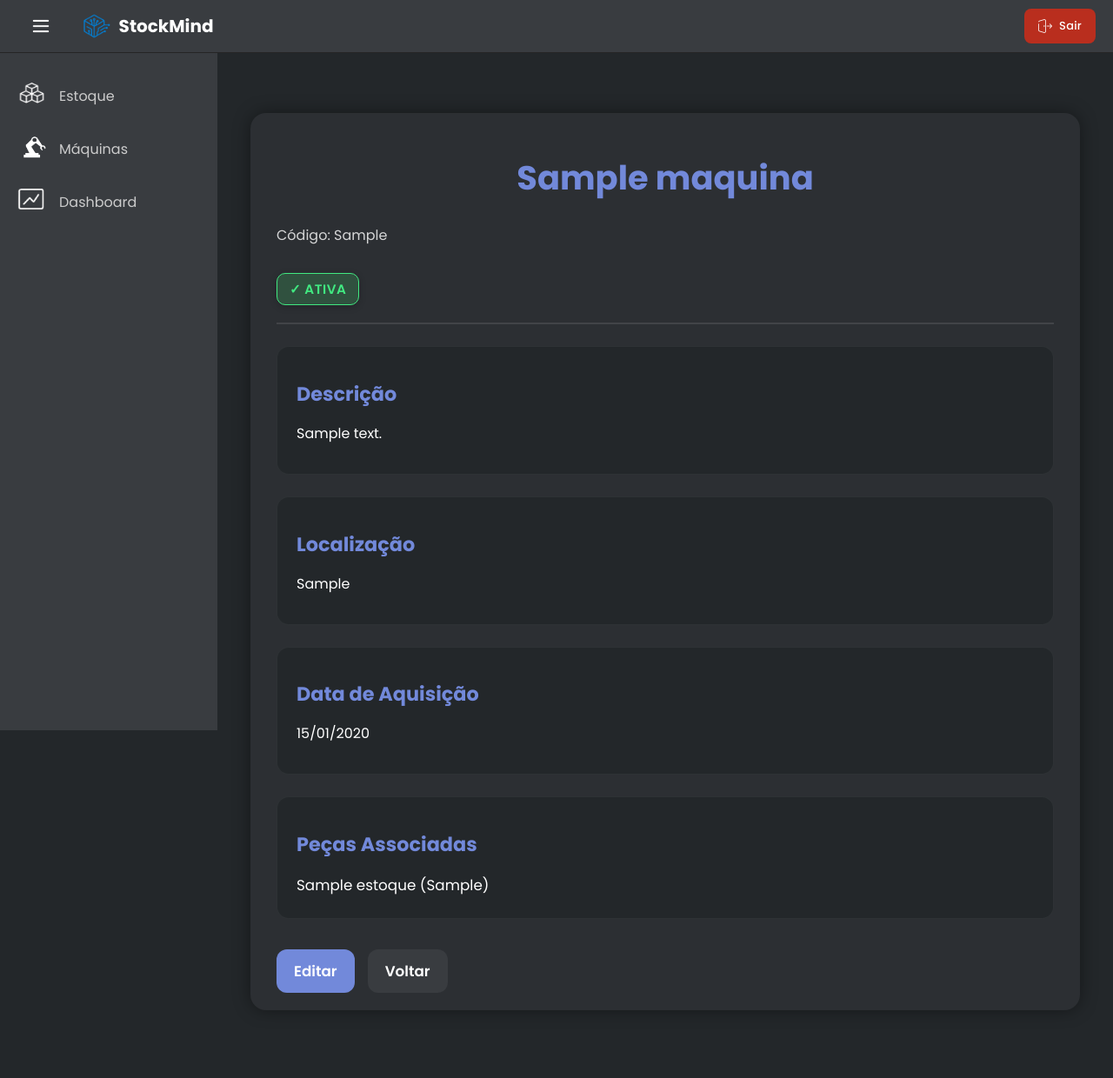
After one commit to leonardogranata/StockMind, a Django app: page /maquinas/1/ in a window 1280 px wide. The commit adds this page. Shown: the whole page at 87% size. Run offline with Django 5.2, Linux system fonts and the light colour scheme; tables that the repository leaves empty hold one stand-in row (values such as "Sample post"); some libraries are stand-ins or nearby versions.

Commit message:
Criando uma página de detalhes das máquinas

```diff
--- a/estoque/urls.py
+++ b/estoque/urls.py
@@ -14,4 +14,5 @@ urlpatterns = [
     path('cadastro/maquina/', views.cadastrarMaquina, name='cadastro_maquina'),
     path('maquinas/editar/<int:id>/', views.editar_maquina, name='editar_maquina'),
     path('maquinas/excluir/<int:id>/', views.excluir_maquina, name='excluir_maquina'),
+    path('maquinas/<int:id>/', views.detalhes_maquina, name='detalhes_maquina'),
 ]
--- a/estoque/views.py
+++ b/estoque/views.py
@@ -274,3 +274,8 @@ def excluir_estoque(request, pk):
         return redirect('home')
 
     return render(request, 'estoque/excluir.html', {'estoque': item})
+
+
+def detalhes_maquina(request, id):
+    maquina = get_object_or_404(Maquina, id=id)
+    return render(request, 'estoque/detalhes_maquina.html', {'maquina': maquina})
--- a/stockmind/static/css/style.css
+++ b/stockmind/static/css/style.css
@@ -2615,3 +2615,158 @@ input:focus, select:focus {
     border-color: #7289da;
     background: #1f2124;
 }
+
+/* === PÁGINA DE DETALHES DA MÁQUINA === */
+
+.pagina-detalhe-maquina {
+    max-width: 900px;
+    margin: 40px auto;
+    padding: 20px 30px;
+    background: var(--fundo-escuro);
+    border-radius: 18px;
+    box-shadow: 0 0 20px rgba(0,0,0,0.4);
+    color: var(--white-color);
+    animation: fadeIn 0.3s ease-in-out;
+}
+
+@keyframes fadeIn {
+    from { opacity: 0; transform: translateY(10px); }
+    to { opacity: 1; transform: translateY(0); }
+}
+
+/* TOPÃO */
+.cabecalho-detalhe {
+    margin-bottom: 25px;
+    padding-bottom: 20px;
+    border-bottom: 2px solid rgba(255, 255, 255, 0.1);
+}
+
+.cabecalho-detalhe h1 {
+    font-size: 2.4rem;
+    font-weight: 700;
+    color: var(--primary-color);
+}
+
+.cabecalho-detalhe .codigo {
+    margin-top: 6px;
+    font-size: 1rem;
+    opacity: 0.8;
+}
+
+/* STATUS BONITÃO */
+.status {
+    margin-top: 15px;
+    display: inline-block;
+    padding: 6px 14px;
+    border-radius: 10px;
+    font-weight: 600;
+    font-size: 0.95rem;
+}
+
+.status-ativa {
+    background: rgba(67, 214, 111, 0.2);
+    color: #41e981;
+    border: 1px solid #41e981;
+}
+
+.status-emmanutenção {
+    background: rgba(240, 200, 60, 0.2);
+    color: #e5c143;
+    border: 1px solid #e5c143;
+}
+
+.status-inativa {
+    background: rgba(235, 80, 80, 0.2);
+    color: #ff6b6b;
+    border: 1px solid #ff6b6b;
+}
+
+/* BLOCO DE INFO */
+.conteudo-info {
+    margin-top: 25px;
+    display: flex;
+    flex-direction: column;
+    gap: 25px;
+}
+
+.bloco {
+    background: var(--fundo-color);
+    padding: 18px 22px;
+    border-radius: 14px;
+    border: 1px solid rgba(255,255,255,0.05);
+    transition: transform 0.15s ease, box-shadow 0.15s ease;
+}
+
+.bloco:hover {
+    transform: translateY(-3px);
+    box-shadow: 0 4px 14px rgba(0,0,0,0.25);
+}
+
+.bloco h2 {
+    margin-bottom: 10px;
+    font-size: 1.4rem;
+    color: var(--primary-color);
+}
+
+/* LISTA DE PEÇAS */
+.lista-pecas {
+    list-style: none;
+    padding: 0;
+    margin: 0;
+}
+
+.lista-pecas li {
+    padding: 7px 0;
+    border-bottom: 1px solid rgba(255,255,255,0.05);
+    font-size: 1.05rem;
+}
+
+.lista-pecas li:last-child {
+    border-bottom: none;
+}
+
+/* BOTÕES FINAIS */
+.acoes-final {
+    margin-top: 35px;
+    display: flex;
+    gap: 15px;
+}
+
+.acoes-final a {
+    text-decoration: none;
+    padding: 12px 20px;
+    border-radius: 12px;
+    font-weight: 600;
+    font-size: 1.05rem;
+}
+
+.botao-editar {
+    background: var(--primary-color);
+    color: white;
+    transition: 0.2s;
+}
+
+.botao-editar:hover {
+    background: #5b74d4;
+}
+
+.botao-voltar {
+    background: var(--cinza-color);
+    color: #fff;
+    transition: 0.2s;
+}
+
+.botao-voltar:hover {
+    background: #4b4d50;
+}
+
+/* LINK DO NOME NA LISTA DE MÁQUINAS */
+.link-detalhe {
+    text-decoration: none;
+    color: var(--white-color);
+    transition: 0.2s;
+}
+
+.link-detalhe:hover {
+    color: var(--primary-color);
+}
--- /dev/null
+++ b/stockmind/templates/estoque/detalhes_maquina.html
@@ -0,0 +1,66 @@
+{% extends "base.html" %}
+{% load static %}
+
+{% block title %}Detalhes da Máquina{% endblock %}
+
+{% block content %}
+<div class="pagina-detalhe-maquina">
+
+    <div class="cabecalho-detalhe">
+        <h1>{{ maquina.nome }}</h1>
+        <p class="codigo">Código: {{ maquina.codigo }}</p>
+
+        <span class="status badge-status status-{{ maquina.status|lower|cut:' ' }}">
+            {% if maquina.status == "Ativa" %}
+                ✓ Ativa
+            {% elif maquina.status == "Em manutenção" %}
+                ⚙ Em manutenção
+            {% else %}
+                ✕ Inativa
+            {% endif %}
+        </span>
+    </div>
+
+    <div class="conteudo-info">
+        <div class="bloco">
+            <h2>Descrição</h2>
+            <p>{{ maquina.descricao|default:"Não informada" }}</p>
+        </div>
+
+        <div class="bloco">
+            <h2>Localização</h2>
+            <p>{{ maquina.localizacao|default:"Não informada" }}</p>
+        </div>
+
+        <div class="bloco">
+            <h2>Data de Aquisição</h2>
+            <p>
+                {% if maquina.data_aquisicao %}
+                    {{ maquina.data_aquisicao|date:"d/m/Y" }}
+                {% else %}
+                    Não informada
+                {% endif %}
+            </p>
+        </div>
+
+        <div class="bloco">
+            <h2>Peças Associadas</h2>
+            {% if maquina.pecas.count > 0 %}
+                <ul class="lista-pecas">
+                    {% for peca in maquina.pecas.all %}
+                    <li>{{ peca.nome }} ({{ peca.codigo }})</li>
+                    {% endfor %}
+                </ul>
+            {% else %}
+                <p>Nenhuma peça vinculada.</p>
+            {% endif %}
+        </div>
+    </div>
+
+    <div class="acoes-final">
+        <a href="{% url 'editar_maquina' maquina.id %}" class="botao-editar">Editar</a>
+        <a href="{% url 'maquinas' %}" class="botao-voltar">Voltar</a>
+    </div>
+
+</div>
+{% endblock %}
--- a/stockmind/templates/estoque/maquinas.html
+++ b/stockmind/templates/estoque/maquinas.html
@@ -36,7 +36,9 @@
                     </div>
 
                     <div class="corpo-card">
-                        <h3 class="titulo-card">{{ maquina.nome }}</h3>
+                        <a href="{% url 'detalhes_maquina' maquina.id %}" class="titulo-card link-detalhe">
+                            {{ maquina.nome }}
+                        </a>
 
                         {% if maquina.descricao %}
                         <p class="descricao-card">{{ maquina.descricao|truncatewords:15 }}</p>
```
